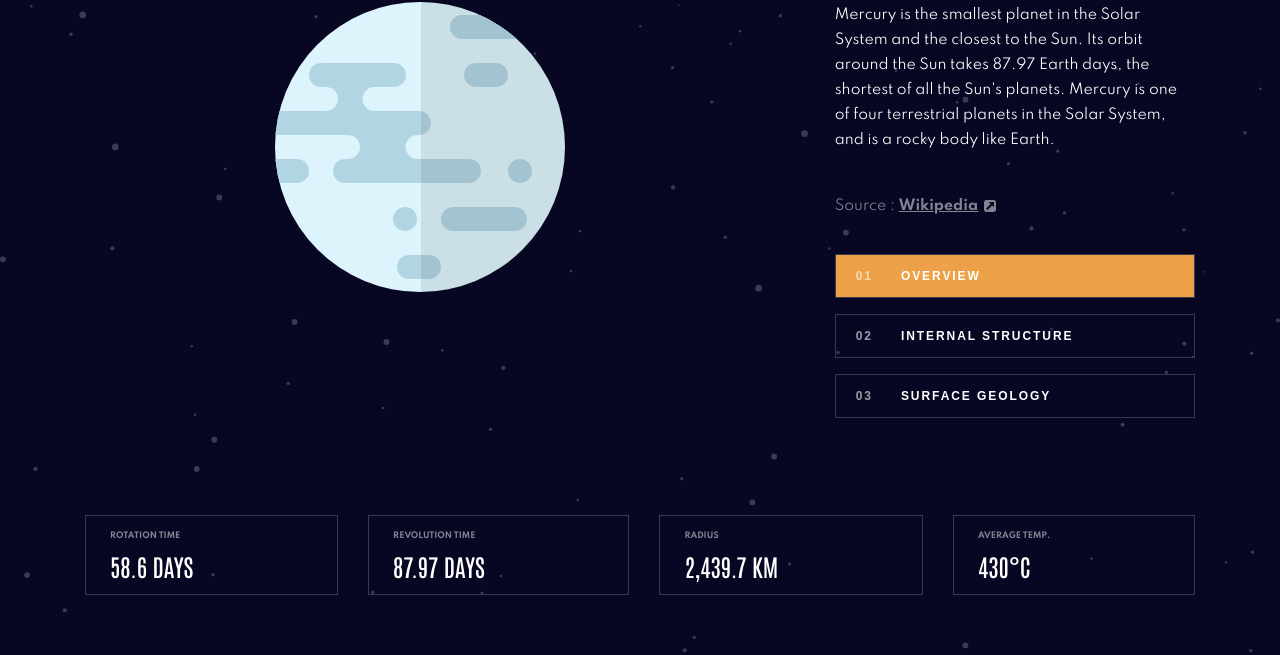
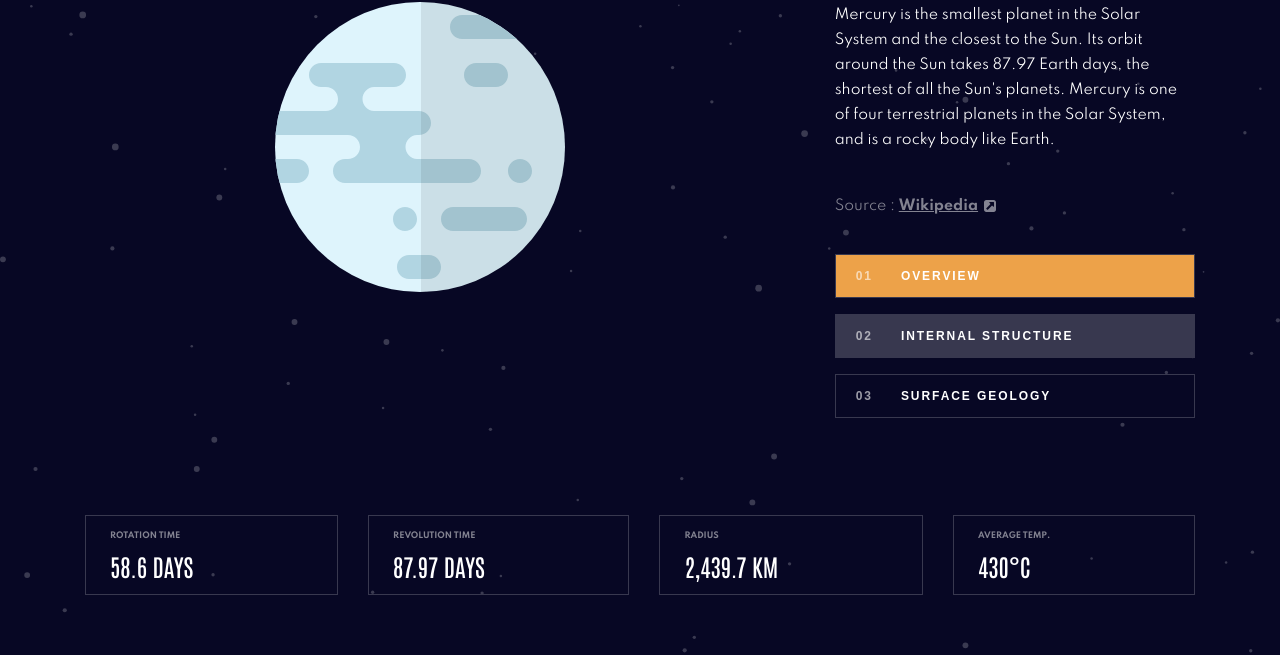
Before and after one commit to markup-mitchell/planets, a plain HTML site: page html/index.html in a window 1280 px wide. In both pictures the pointer is over the tab 1014 px from the left and 545 px from the top of the page. Shown: the part 209-864 px from the top of the page. Drawn offline with Linux system fonts and the light colour scheme.

Commit message:
hover and additional focus state

```diff
--- a/css/global.css
+++ b/css/global.css
@@ -310,6 +310,11 @@ div:focus-visible {
 		color: var(--white);
 	}
 
+	button[role="tab"]:not([aria-selected="true"]):hover,
+	button[role="tab"]:not([aria-selected="true"]):focus-visible {
+		background-color: var(--dark-grey);
+	}
+
 	[aria-selected="true"] {
 		border: 0;
 		background-color: var(--theme-color);
```
